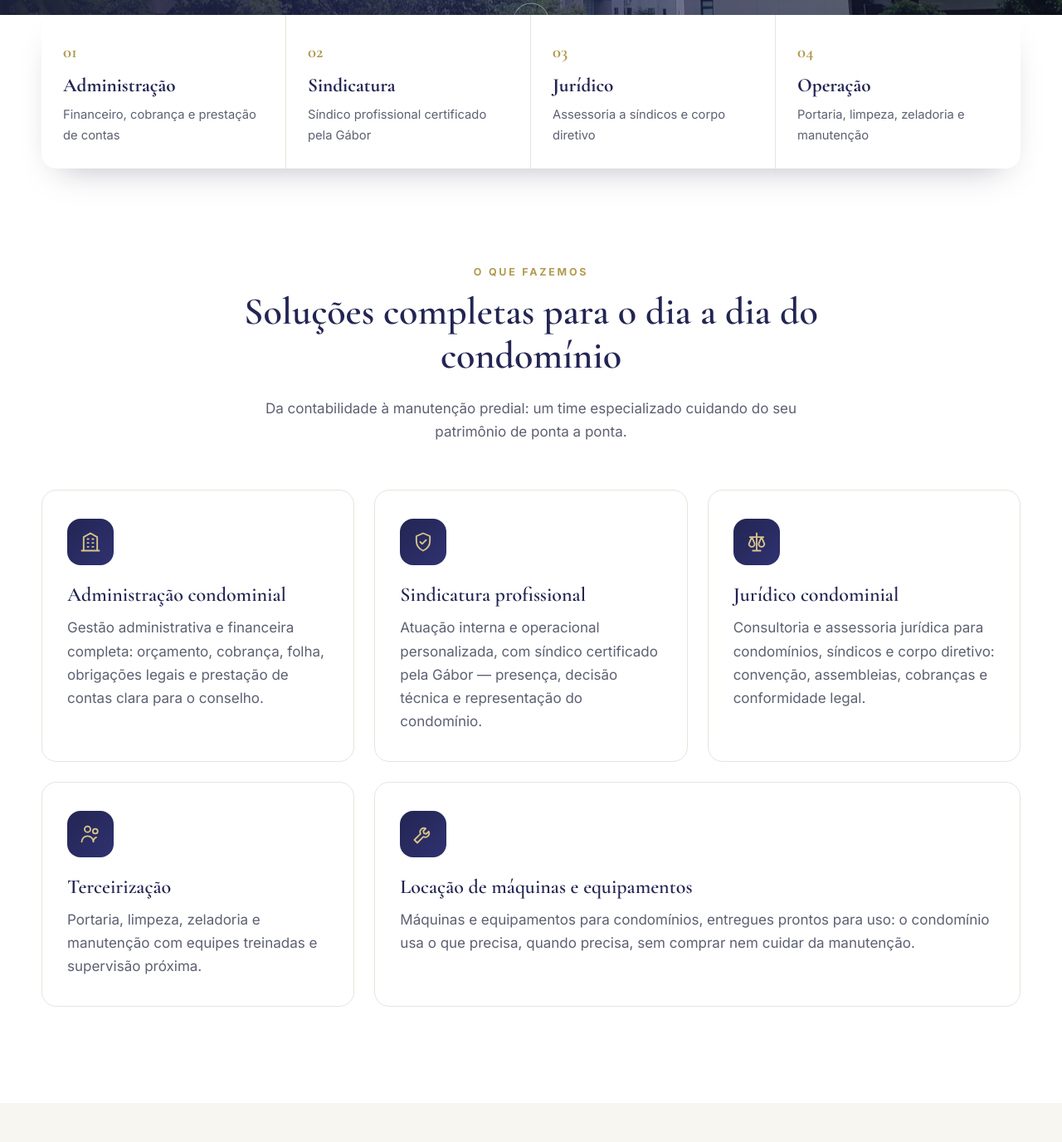
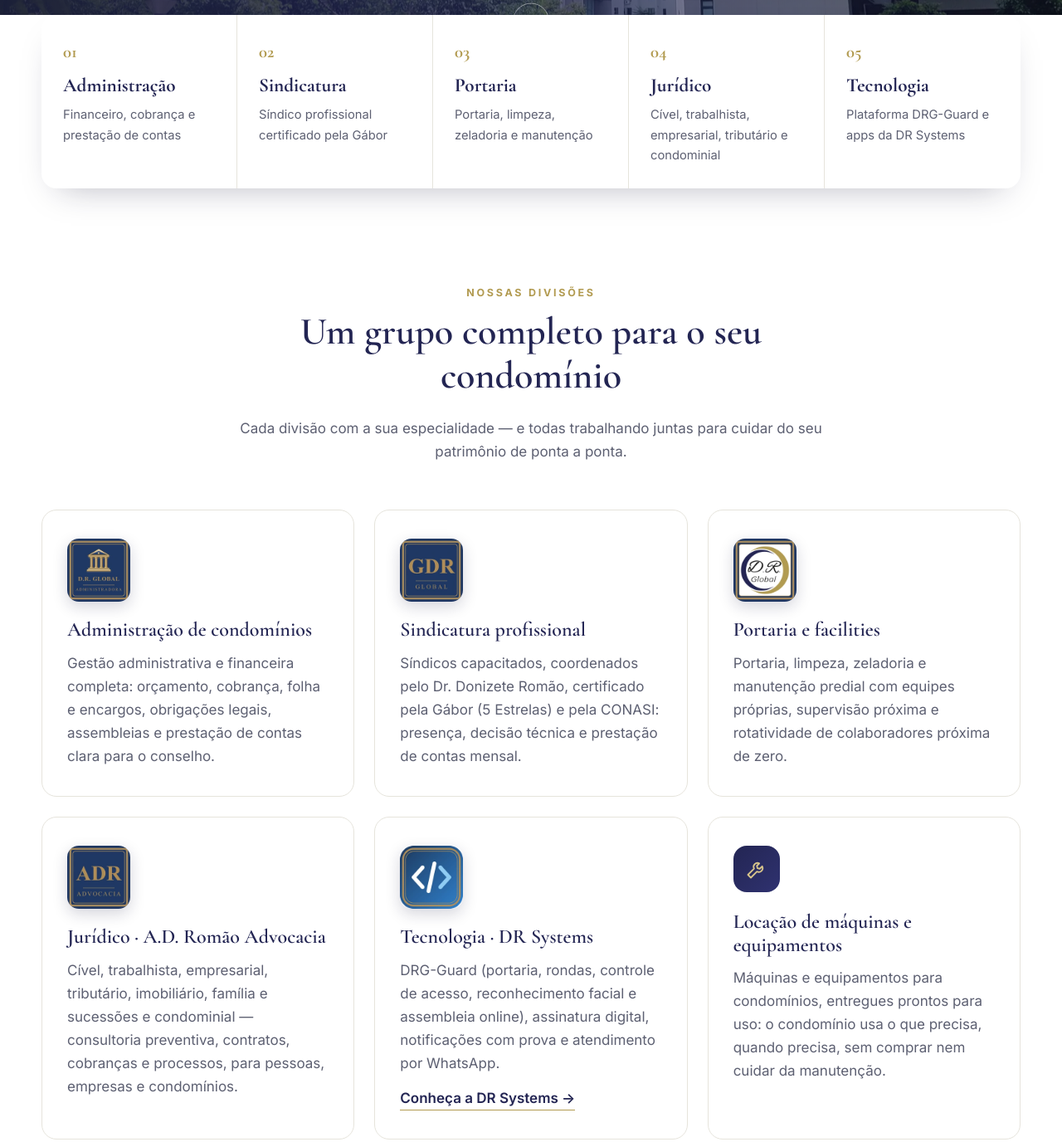
Before and after one commit to zett-romao/drglobal-site, a plain HTML site: page index.html in a window 1280 px wide. Shown: the part 816-2192 px from the top of the page at 83% size. Drawn offline with nearby package versions, Linux system fonts and the light colour scheme.

Commit message:
site: identidade das divisões (logo anéis no quadrado, 5 divisões com emblemas, DR Systems, jurídico em todas as áreas)
- Topo, favicon, rodapé e imagem de compartilhamento com a logo principal (anéis dentro do quadrado)
- Seção Serviços vira Nossas divisões: Administração (brasão), Sindicatura (GDR),
  Portaria e facilities (anéis), Jurídico A.D. Romão (ADR, não só condominial),
  Tecnologia DR Systems (logo oficial, link drsystems.dev.br), Locação de máquinas
- Pilares com 5 divisões; razão social DR Global Multi Services Ltda ME no rodapé e no JSON-LD
- styles.css?v=4

Co-Authored-By: Claude Opus 5.5 <noreply@anthropic.com>

```diff
--- a/index.html
+++ b/index.html
@@ -4,11 +4,11 @@
 <meta charset="utf-8">
 <meta name="viewport" content="width=device-width, initial-scale=1">
 <title>D.R. Global — Gestão de Condomínios em Alphaville, Barueri/SP</title>
-<meta name="description" content="Administração condominial, sindicatura profissional e jurídico condominial em Alphaville, Barueri/SP. Gestão transparente, eficiente e próxima do seu condomínio.">
+<meta name="description" content="Grupo D.R. Global: administração de condomínios, sindicatura profissional, portaria e facilities, assessoria jurídica e tecnologia DR Systems. Alphaville, Barueri/SP.">
 <link rel="canonical" href="https://drglobal.com.br/">
 <meta property="og:type" content="website">
 <meta property="og:title" content="D.R. Global — Gestão de Condomínios">
-<meta property="og:description" content="Administração condominial, sindicatura profissional e jurídico condominial. Alphaville, Barueri/SP.">
+<meta property="og:description" content="Administração de condomínios, sindicatura, portaria e facilities, jurídico e tecnologia. Alphaville, Barueri/SP.">
 <meta property="og:url" content="https://drglobal.com.br/">
 <meta property="og:image" content="https://drglobal.com.br/img/og-capa.jpg">
 <meta name="theme-color" content="#232553">
@@ -18,9 +18,9 @@
 <link rel="preconnect" href="https://fonts.gstatic.com" crossorigin>
 <link href="https://fonts.googleapis.com/css2?family=Cormorant+Garamond:wght@500;600;700&family=Playfair+Display:wght@800&family=Inter:wght@400;500;600;700&display=swap" rel="stylesheet">
 <link rel="preload" as="image" href="img/fotos/hero-condominio.webp">
-<link rel="stylesheet" href="styles.css?v=3">
+<link rel="stylesheet" href="styles.css?v=4">
 <script type="application/ld+json">
-{"@context":"https://schema.org","@type":"LocalBusiness","name":"D.R. Global Gestão de Condomínios","url":"https://drglobal.com.br/","logo":"https://drglobal.com.br/img/logo-completo.webp","image":"https://drglobal.com.br/img/og-capa.jpg","telephone":"+55-11-5296-0840","email":"atendimento@drglobal.com.br","address":{"@type":"PostalAddress","streetAddress":"Alameda Rio Negro, 1.030 – Escritório 206","addressLocality":"Barueri","addressRegion":"SP","postalCode":"06454-000","addressCountry":"BR"},"openingHours":"Mo-Fr 09:00-18:00","sameAs":["https://www.instagram.com/drglobal_condominios","https://www.tiktok.com/@donizete_romao","http://linkedin.com/in/donizete-rom%C3%A3o-76929282"]}
+{"@context":"https://schema.org","@type":"LocalBusiness","name":"D.R. Global Multi Services","legalName":"DR Global Multi Services Ltda ME","taxID":"49.698.112/0001-57","url":"https://drglobal.com.br/","logo":"https://drglobal.com.br/img/logo-completo.webp","image":"https://drglobal.com.br/img/og-capa.jpg","telephone":"+55-11-5296-0840","email":"atendimento@drglobal.com.br","address":{"@type":"PostalAddress","streetAddress":"Alameda Rio Negro, 1.030 – Escritório 206","addressLocality":"Barueri","addressRegion":"SP","postalCode":"06454-000","addressCountry":"BR"},"openingHours":"Mo-Fr 09:00-18:00","sameAs":["https://www.instagram.com/drglobal_condominios","https://www.tiktok.com/@donizete_romao","http://linkedin.com/in/donizete-rom%C3%A3o-76929282"]}
 </script>
 </head>
 <body>
@@ -29,11 +29,11 @@
 <header class="topo" id="topo">
   <div class="topo__barra">
     <a href="#inicio" class="topo__marca" aria-label="D.R. Global — início">
-      <img src="img/logo-marca.webp" width="78" height="78" alt="D.R. Global">
-      <span class="topo__nome"><strong>D.R. Global</strong><small>Multiservices</small></span>
+      <img src="img/logo-marca.webp" srcset="img/logo-marca.webp 1x, img/logo-marca-2x.webp 2x" width="78" height="78" alt="D.R. Global">
+      <span class="topo__nome"><strong>D.R. Global</strong><small>Multi Services</small></span>
     </a>
     <nav class="topo__menu" id="menu" aria-label="Menu principal">
-      <a href="#servicos">Serviços</a>
+      <a href="#servicos">Divisões</a>
       <a href="#sobre">Sobre</a>
       <a href="#diferenciais">Diferenciais</a>
       <a href="#depoimentos">Clientes</a>
@@ -51,7 +51,7 @@
   <div class="hero__conteudo container">
     <p class="selo">Alphaville · Barueri/SP</p>
     <h1>Seu condomínio administrado com <em>transparência</em>, técnica e presença.</h1>
-    <p class="hero__sub">Administração condominial, sindicatura profissional e jurídico condominial num só escritório — para o síndico decidir com segurança e o morador confiar na gestão.</p>
+    <p class="hero__sub">Administração, sindicatura, portaria e facilities, jurídico e tecnologia num só grupo — para o síndico decidir com segurança e o morador confiar na gestão.</p>
     <div class="botoes">
       <a href="#contato" class="btn btn--ouro">Peça uma proposta</a>
       <a href="https://wa.me/551152960840?text=Ol%C3%A1!%20Vim%20pelo%20site%20e%20gostaria%20de%20falar%20sobre%20o%20meu%20condom%C3%ADnio." class="btn btn--vidro" target="_blank" rel="noopener">Falar no WhatsApp</a>
@@ -65,8 +65,9 @@
   <div class="container pilares__grade">
     <div><span>01</span><strong>Administração</strong><small>Financeiro, cobrança e prestação de contas</small></div>
     <div><span>02</span><strong>Sindicatura</strong><small>Síndico profissional certificado pela Gábor</small></div>
-    <div><span>03</span><strong>Jurídico</strong><small>Assessoria a síndicos e corpo diretivo</small></div>
-    <div><span>04</span><strong>Operação</strong><small>Portaria, limpeza, zeladoria e manutenção</small></div>
+    <div><span>03</span><strong>Portaria</strong><small>Portaria, limpeza, zeladoria e manutenção</small></div>
+    <div><span>04</span><strong>Jurídico</strong><small>Cível, trabalhista, empresarial, tributário e condominial</small></div>
+    <div><span>05</span><strong>Tecnologia</strong><small>Plataforma DRG-Guard e apps da DR Systems</small></div>
   </div>
 </section>
 
@@ -74,32 +75,38 @@
 <section class="secao" id="servicos">
   <div class="container">
     <header class="secao__titulo">
-      <p class="sobretitulo">O que fazemos</p>
-      <h2>Soluções completas para o dia a dia do condomínio</h2>
-      <p>Da contabilidade à manutenção predial: um time especializado cuidando do seu patrimônio de ponta a ponta.</p>
+      <p class="sobretitulo">Nossas divisões</p>
+      <h2>Um grupo completo para o seu condomínio</h2>
+      <p>Cada divisão com a sua especialidade — e todas trabalhando juntas para cuidar do seu patrimônio de ponta a ponta.</p>
     </header>
     <div class="cards">
       <article class="card">
-        <div class="card__icone" aria-hidden="true"><svg viewBox="0 0 24 24"><path d="M3 21h18M5 21V7l7-4 7 4v14M9 9h1m4 0h1M9 13h1m4 0h1M9 17h1m4 0h1"/></svg></div>
-        <h3>Administração condominial</h3>
-        <p>Gestão administrativa e financeira completa: orçamento, cobrança, folha, obrigações legais e prestação de contas clara para o conselho.</p>
+        <img class="card__marca" src="img/divisoes/administradora.webp" width="76" height="76" loading="lazy" alt="Logo D.R. Global Administradora">
+        <h3>Administração de condomínios</h3>
+        <p>Gestão administrativa e financeira completa: orçamento, cobrança, folha e encargos, obrigações legais, assembleias e prestação de contas clara para o conselho.</p>
       </article>
       <article class="card">
-        <div class="card__icone" aria-hidden="true"><svg viewBox="0 0 24 24"><path d="M12 3l7 3v5c0 5-3.5 8.5-7 10-3.5-1.5-7-5-7-10V6l7-3z"/><path d="M9 12l2 2 4-4"/></svg></div>
+        <img class="card__marca" src="img/divisoes/sindicatura.webp" width="76" height="76" loading="lazy" alt="Logo GDR Global — Sindicatura">
         <h3>Sindicatura profissional</h3>
-        <p>Atuação interna e operacional personalizada, com síndico certificado pela Gábor — presença, decisão técnica e representação do condomínio.</p>
+        <p>Síndicos capacitados, coordenados pelo Dr. Donizete Romão, certificado pela Gábor (5 Estrelas) e pela CONASI: presença, decisão técnica e prestação de contas mensal.</p>
       </article>
       <article class="card">
-        <div class="card__icone" aria-hidden="true"><svg viewBox="0 0 24 24"><path d="M12 3v18M5 7h14M7 7l-3 7a3 3 0 006 0L7 7zm10 0l-3 7a3 3 0 006 0l-3-7zM8 21h8"/></svg></div>
-        <h3>Jurídico condominial</h3>
-        <p>Consultoria e assessoria jurídica para condomínios, síndicos e corpo diretivo: convenção, assembleias, cobranças e conformidade legal.</p>
+        <img class="card__marca" src="img/divisoes/portaria.webp" width="76" height="76" loading="lazy" alt="Logo D.R. Global — Portaria e Facilities">
+        <h3>Portaria e facilities</h3>
+        <p>Portaria, limpeza, zeladoria e manutenção predial com equipes próprias, supervisão próxima e rotatividade de colaboradores próxima de zero.</p>
       </article>
       <article class="card">
-        <div class="card__icone" aria-hidden="true"><svg viewBox="0 0 24 24"><circle cx="9" cy="7" r="3"/><circle cx="17" cy="9" r="2.5"/><path d="M3 20c0-3.3 2.7-6 6-6s6 2.7 6 6M15 20c0-2.2 1.3-4 3-4.6"/></svg></div>
-        <h3>Terceirização</h3>
-        <p>Portaria, limpeza, zeladoria e manutenção com equipes treinadas e supervisão próxima.</p>
+        <img class="card__marca" src="img/divisoes/juridico.webp" width="76" height="76" loading="lazy" alt="Logo ADR Advocacia">
+        <h3>Jurídico · A.D. Romão Advocacia</h3>
+        <p>Cível, trabalhista, empresarial, tributário, imobiliário, família e sucessões e condominial — consultoria preventiva, contratos, cobranças e processos, para pessoas, empresas e condomínios.</p>
       </article>
-      <article class="card card--largo">
+      <article class="card">
+        <img class="card__marca" src="img/divisoes/drsystems.webp" width="76" height="76" loading="lazy" alt="Logo DR Systems">
+        <h3>Tecnologia · DR Systems</h3>
+        <p>DRG-Guard (portaria, rondas, controle de acesso, reconhecimento facial e assembleia online), assinatura digital, notificações com prova e atendimento por WhatsApp.</p>
+        <a class="card__link" href="https://drsystems.dev.br" target="_blank" rel="noopener">Conheça a DR Systems →</a>
+      </article>
+      <article class="card">
         <div class="card__icone" aria-hidden="true"><svg viewBox="0 0 24 24"><path d="M14.7 6.3a4 4 0 00-5.4 5.4L3 18l3 3 6.3-6.3a4 4 0 005.4-5.4l-2.5 2.5-2.4-.6-.6-2.4 2.5-2.5z"/></svg></div>
         <h3>Locação de máquinas e equipamentos</h3>
         <p>Máquinas e equipamentos para condomínios, entregues prontos para uso: o condomínio usa o que precisa, quando precisa, sem comprar nem cuidar da manutenção.</p>
@@ -118,7 +125,7 @@
     <div class="dupla__texto">
       <p class="sobretitulo">Quem somos</p>
       <h2>Um escritório especializado em condomínios</h2>
-      <p>A <strong>D.R. Global</strong> reúne, sob o mesmo teto, apoio administrativo e financeiro, sindicatura e consultoria jurídica — para garantir a melhor gestão e o melhor atendimento aos nossos clientes e condomínios.</p>
+      <p>O <strong>Grupo D.R. Global</strong> reúne administração, sindicatura, portaria e facilities, assessoria jurídica e tecnologia própria — para garantir a melhor gestão e o melhor atendimento aos nossos clientes e condomínios.</p>
       <div class="missao">
         <div>
           <h3>Nossa missão</h3>
@@ -221,13 +228,14 @@
 <footer class="rodape">
   <div class="container rodape__grade">
     <div class="rodape__marca">
-      <div class="rodape__logo"><img src="img/logo-completo.webp" width="140" height="139" loading="lazy" alt="D.R. Global — Gestão de Condomínios"></div>
-      <p>D.R. Global Gestão de Condomínios e BPO<br>CNPJ 49.698.112/0001-57</p>
+      <div class="rodape__logo"><img src="img/logo-completo.webp" width="140" height="140" loading="lazy" alt="D.R. Global"></div>
+      <p>DR Global Multi Services Ltda ME<br>CNPJ 49.698.112/0001-57</p>
     </div>
     <div>
       <h4>Navegação</h4>
-      <a href="#servicos">Serviços</a><a href="#sobre">Sobre</a><a href="#diferenciais">Diferenciais</a><a href="#contato">Contato</a>
+      <a href="#servicos">Divisões</a><a href="#sobre">Sobre</a><a href="#diferenciais">Diferenciais</a><a href="#contato">Contato</a>
       <a href="https://app.drsystems.dev.br/" target="_blank" rel="noopener">Portal DRG-Guard</a>
+      <a href="https://drsystems.dev.br" target="_blank" rel="noopener">DR Systems</a>
     </div>
     <div>
       <h4>Fale conosco</h4>
--- a/styles.css
+++ b/styles.css
@@ -81,7 +81,7 @@ body.menu-aberto .topo__burger span:nth-child(3) { transform: translateY(-7px) r
 
 /* ---------- pilares ---------- */
 .pilares { background: var(--branco); position: relative; z-index: 2; margin-top: -54px; }
-.pilares__grade { display: grid; grid-template-columns: repeat(auto-fit, minmax(220px, 1fr)); background: var(--branco); border-radius: var(--raio); box-shadow: var(--sombra); overflow: hidden; }
+.pilares__grade { display: grid; grid-template-columns: repeat(auto-fit, minmax(190px, 1fr)); background: var(--branco); border-radius: var(--raio); box-shadow: var(--sombra); overflow: hidden; }
 .pilares__grade > div { padding: 28px 26px; border-right: 1px solid var(--linha); display: flex; flex-direction: column; gap: 4px; }
 .pilares__grade > div:last-child { border-right: 0; }
 .pilares span { font-family: var(--serif); color: var(--ouro); font-size: 1.3rem; font-weight: 700; }
@@ -98,6 +98,9 @@ body.menu-aberto .topo__burger span:nth-child(3) { transform: translateY(-7px) r
 
 .cards { display: grid; grid-template-columns: repeat(auto-fit, minmax(300px, 1fr)); gap: 24px; }
 @media (min-width: 1000px) { .card--largo { grid-column: span 2; } } /* 5 cards em 3 colunas: o último fecha a linha */
+.card__marca { width: 76px; height: 76px; display: block; margin-bottom: 20px; border-radius: 14px; box-shadow: 0 6px 18px rgba(20,24,60,.18); }
+.card__link { display: inline-block; margin-top: 14px; font-weight: 600; color: var(--marinho); text-decoration: none; border-bottom: 1px solid var(--ouro); }
+.card__link:hover { color: var(--ouro); }
 .card { background: var(--branco); border: 1px solid var(--linha); border-radius: var(--raio); padding: 34px 30px; transition: transform .25s, box-shadow .25s, border-color .25s; }
 .card:hover { transform: translateY(-6px); box-shadow: var(--sombra); border-color: transparent; }
 .card p { color: var(--cinza); margin: 0; }
```
Also changed, not shown: img/apple-touch-icon.png, img/divisoes/administradora.webp (added), img/divisoes/drsystems.webp (added), img/divisoes/juridico.webp (added), img/divisoes/portaria.webp (added), img/divisoes/sindicatura.webp (added), img/favicon.png, img/logo-completo.png, img/logo-completo.webp, img/logo-marca-2x.png (added), img/logo-marca-2x.webp (added), img/logo-marca.png, img/logo-marca.webp, img/og-capa.jpg.
